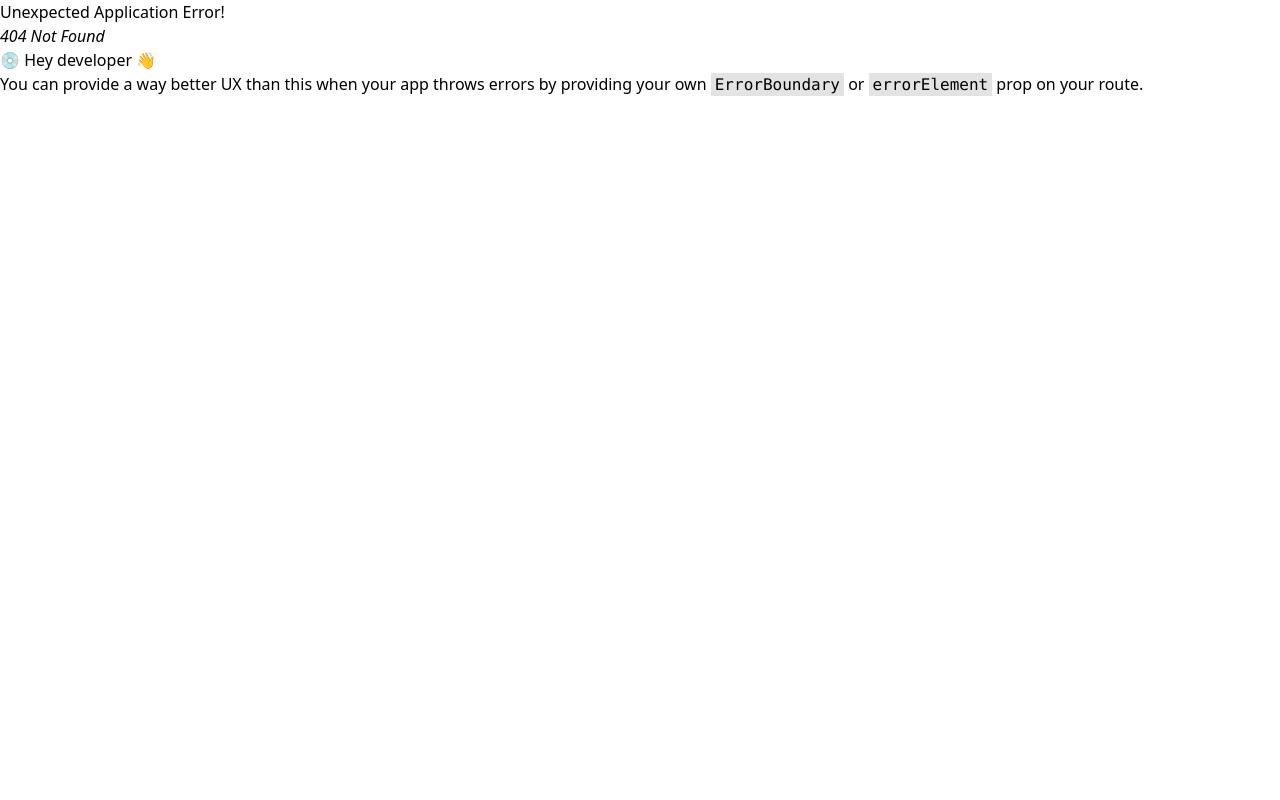
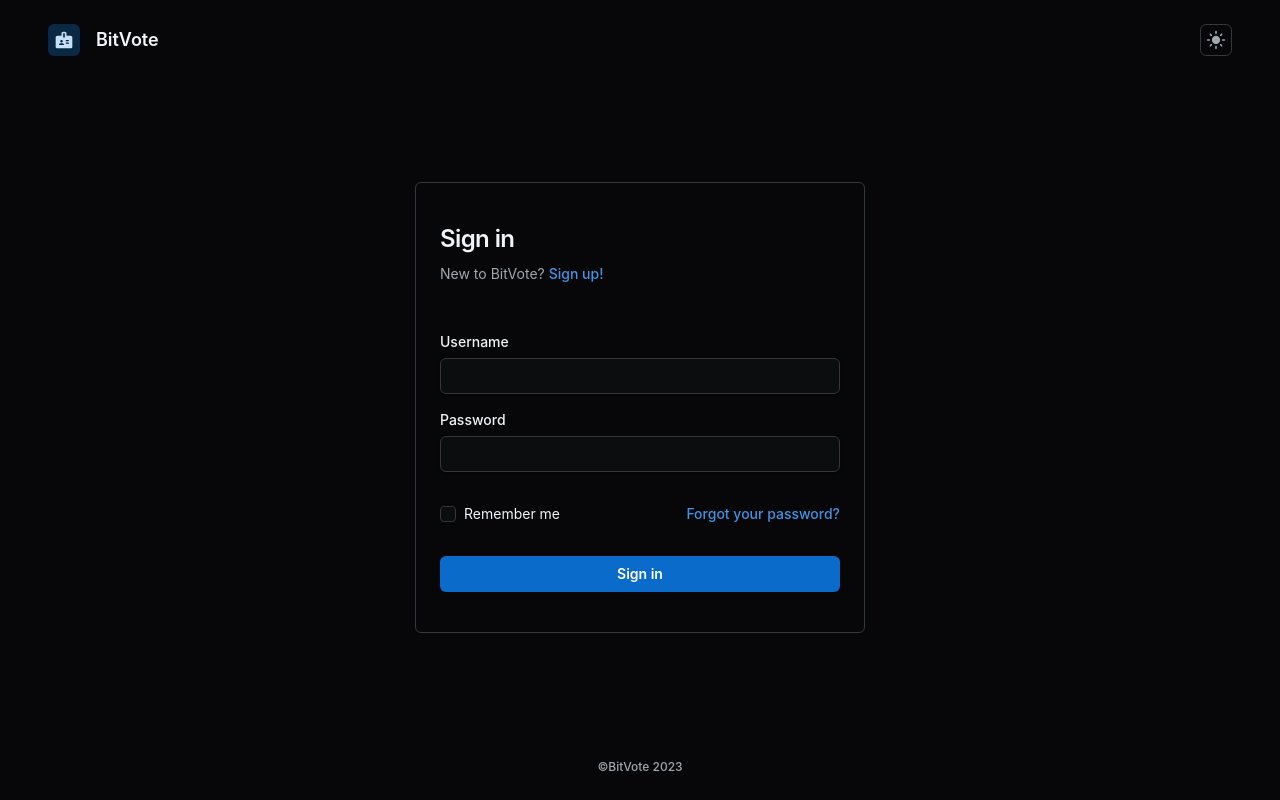
Before and after one commit to Pouzani/BitVote, a React (Vite) app: page /login in a window 1280 px wide. Before the commit this address had no page. Built offline with nearby package versions, Linux system fonts and the light colour scheme.

Commit message:
[New] Added login page

```diff
--- a/src/App.tsx
+++ b/src/App.tsx
@@ -3,6 +3,7 @@ import Home from './pages/Home'
 import Test from './pages/Test'
 import Root from './routes/root'
 import Detail from './pages/Detail'
+import Login from './pages/Login'
 
 const router = createBrowserRouter([
   {
@@ -13,6 +14,10 @@ const router = createBrowserRouter([
       { path: '/test', element: <Test /> },
       { path: '/detail/:coinId', element: <Detail />}
     ]
+  },
+  {
+    path: '/login',
+    element: <Login />,
   }
 ])
 function App() {
--- /dev/null
+++ b/src/pages/Login.tsx
@@ -0,0 +1,215 @@
+import * as React from 'react';
+import { CssVarsProvider, useColorScheme } from '@mui/joy/styles';
+import GlobalStyles from '@mui/joy/GlobalStyles';
+import CssBaseline from '@mui/joy/CssBaseline';
+import Box from '@mui/joy/Box';
+import Button from '@mui/joy/Button';
+import Checkbox from '@mui/joy/Checkbox';
+import Divider from '@mui/joy/Divider';
+import FormControl from '@mui/joy/FormControl';
+import FormLabel, { formLabelClasses } from '@mui/joy/FormLabel';
+import IconButton, { IconButtonProps } from '@mui/joy/IconButton';
+import Link from '@mui/joy/Link';
+import Input from '@mui/joy/Input';
+import Typography from '@mui/joy/Typography';
+import Stack from '@mui/joy/Stack';
+import DarkModeRoundedIcon from '@mui/icons-material/DarkModeRounded';
+import LightModeRoundedIcon from '@mui/icons-material/LightModeRounded';
+import BadgeRoundedIcon from '@mui/icons-material/BadgeRounded';
+
+interface FormElements extends HTMLFormControlsCollection {
+  email: HTMLInputElement;
+  password: HTMLInputElement;
+  persistent: HTMLInputElement;
+}
+interface SignInFormElement extends HTMLFormElement {
+  readonly elements: FormElements;
+}
+
+function ColorSchemeToggle({ onClick, ...props }: IconButtonProps) {
+  const { mode, setMode } = useColorScheme();
+  const [mounted, setMounted] = React.useState(false);
+  React.useEffect(() => {
+    setMounted(true);
+  }, []);
+  if (!mounted) {
+    return <IconButton size="sm" variant="outlined" color="neutral" disabled />;
+  }
+  return (
+    <IconButton
+      id="toggle-mode"
+      size="sm"
+      variant="outlined"
+      color="neutral"
+      aria-label="toggle light/dark mode"
+      {...props}
+      onClick={(event) => {
+        if (mode === 'light') {
+          setMode('dark');
+        } else {
+          setMode('light');
+        }
+        onClick?.(event);
+      }}
+    >
+      {mode === 'light' ? <DarkModeRoundedIcon /> : <LightModeRoundedIcon />}
+    </IconButton>
+  );
+}
+
+export default function Login() {
+  return (
+    <CssVarsProvider defaultMode="dark" disableTransitionOnChange>
+      <CssBaseline />
+      <GlobalStyles
+        styles={{
+          ':root': {
+            '--Collapsed-breakpoint': '769px', // form will stretch when viewport is below `769px`
+            '--Cover-width': '50vw', // must be `vw` only
+            '--Form-maxWidth': '95%',
+            '--Transition-duration': '0.4s', // set to `none` to disable transition
+          },
+        }}
+      />
+      <Box
+        sx={(theme) => ({
+          width:
+            '100%',
+          transition: 'width var(--Transition-duration)',
+          transitionDelay: 'calc(var(--Transition-duration) + 0.1s)',
+          position: 'relative',
+          zIndex: 1,
+          display: 'flex',
+          justifyContent: 'center',
+          backdropFilter: 'blur(12px)',
+          backgroundColor: 'rgba(255 255 255 / 0.2)',
+          [theme.getColorSchemeSelector('dark')]: {
+            backgroundColor: 'rgba(19 19 24 / 0.4)',
+          },
+        })}
+      >
+        <Box
+          sx={{
+            display: 'flex',
+            flexDirection: 'column',
+            minHeight: '100dvh',
+            width:
+              'clamp(var(--Form-maxWidth), (var(--Collapsed-breakpoint) - 100vw) * 999, 100%)',
+            maxWidth: '100%',
+            px: 2,
+          }}
+        >
+          <Box
+            component="header"
+            sx={{
+              py: 3,
+              display: 'flex',
+              alignItems: 'left',
+              justifyContent: 'space-between',
+            }}
+          >
+            <Box
+              sx={{
+                gap: 2,
+                display: 'flex',
+                alignItems: 'center',
+              }}
+            >
+              <IconButton variant="soft" color="primary" size="sm">
+                <BadgeRoundedIcon />
+              </IconButton>
+              <Typography level="title-lg">BitVote</Typography>
+            </Box>
+            <ColorSchemeToggle />
+          </Box>
+          <Box
+            component="main"
+            sx={(theme) => ({
+              my: 'auto',
+              py: 5,
+              pb: 5,
+              px: 3,
+              display: 'flex',
+              flexDirection: 'column',
+              gap: 2,
+              width: 450,
+              maxWidth: '100%',
+              mx: 'auto',
+              borderRadius: 'sm',
+              '& form': {
+                display: 'flex',
+                flexDirection: 'column',
+                gap: 2,
+              },
+              [`& .${formLabelClasses.asterisk}`]: {
+                visibility: 'hidden',
+              },
+              border: '1px solid',
+              borderColor: 'neutral.300',
+              [theme.getColorSchemeSelector('dark')]: {
+                borderColor: 'neutral.700',
+              },
+            })}
+          >
+            <Stack gap={4} sx={{ mb: 2 }}>
+              <Stack gap={1}>
+                <Typography level="h3">Sign in</Typography>
+                <Typography level="body-sm">
+                  New to BitVote?{' '}
+                  <Link href="#replace-with-a-link" level="title-sm">
+                    Sign up!
+                  </Link>
+                </Typography>
+              </Stack>
+            </Stack>
+            <Stack gap={4} sx={{ mt: 2 }}>
+              <form
+                onSubmit={(event: React.FormEvent<SignInFormElement>) => {
+                  event.preventDefault();
+                  const formElements = event.currentTarget.elements;
+                  const data = {
+                    email: formElements.email.value,
+                    password: formElements.password.value,
+                    persistent: formElements.persistent.checked,
+                  };
+                  alert(JSON.stringify(data, null, 2));
+                }}
+              >
+                <FormControl required>
+                  <FormLabel>Username</FormLabel>
+                  <Input type="email" name="email" />
+                </FormControl>
+                <FormControl required>
+                  <FormLabel>Password</FormLabel>
+                  <Input type="password" name="password" />
+                </FormControl>
+                <Stack gap={4} sx={{ mt: 2 }}>
+                  <Box
+                    sx={{
+                      display: 'flex',
+                      justifyContent: 'space-between',
+                      alignItems: 'center',
+                    }}
+                  >
+                    <Checkbox size="sm" label="Remember me" name="persistent" />
+                    <Link level="title-sm" href="#replace-with-a-link">
+                      Forgot your password?
+                    </Link>
+                  </Box>
+                  <Button type="submit" fullWidth>
+                    Sign in
+                  </Button>
+                </Stack>
+              </form>
+            </Stack>
+          </Box>
+          <Box component="footer" sx={{ py: 3 }}>
+            <Typography level="body-xs" textAlign="center">
+              ©BitVote {new Date().getFullYear()}
+            </Typography>
+          </Box>
+        </Box>
+      </Box>
+    </CssVarsProvider>
+  );
+}
--- a/src/pages/Test.tsx
+++ b/src/pages/Test.tsx
@@ -1,8 +1,9 @@
 import CoinChart from "../components/CoinChart";
+import Login from "./Login";
 
 const Test = () => {
 	return (
-		<></>
+		<Login />
 	);
 };
 
--- a/src/routes/root.tsx
+++ b/src/routes/root.tsx
@@ -1,6 +1,7 @@
 import { Outlet } from "react-router-dom";
 import Header from "../components/Header";
 import Sidebar from "../components/Sidebar";
+
 
 const root = () => {
 	return (
```
